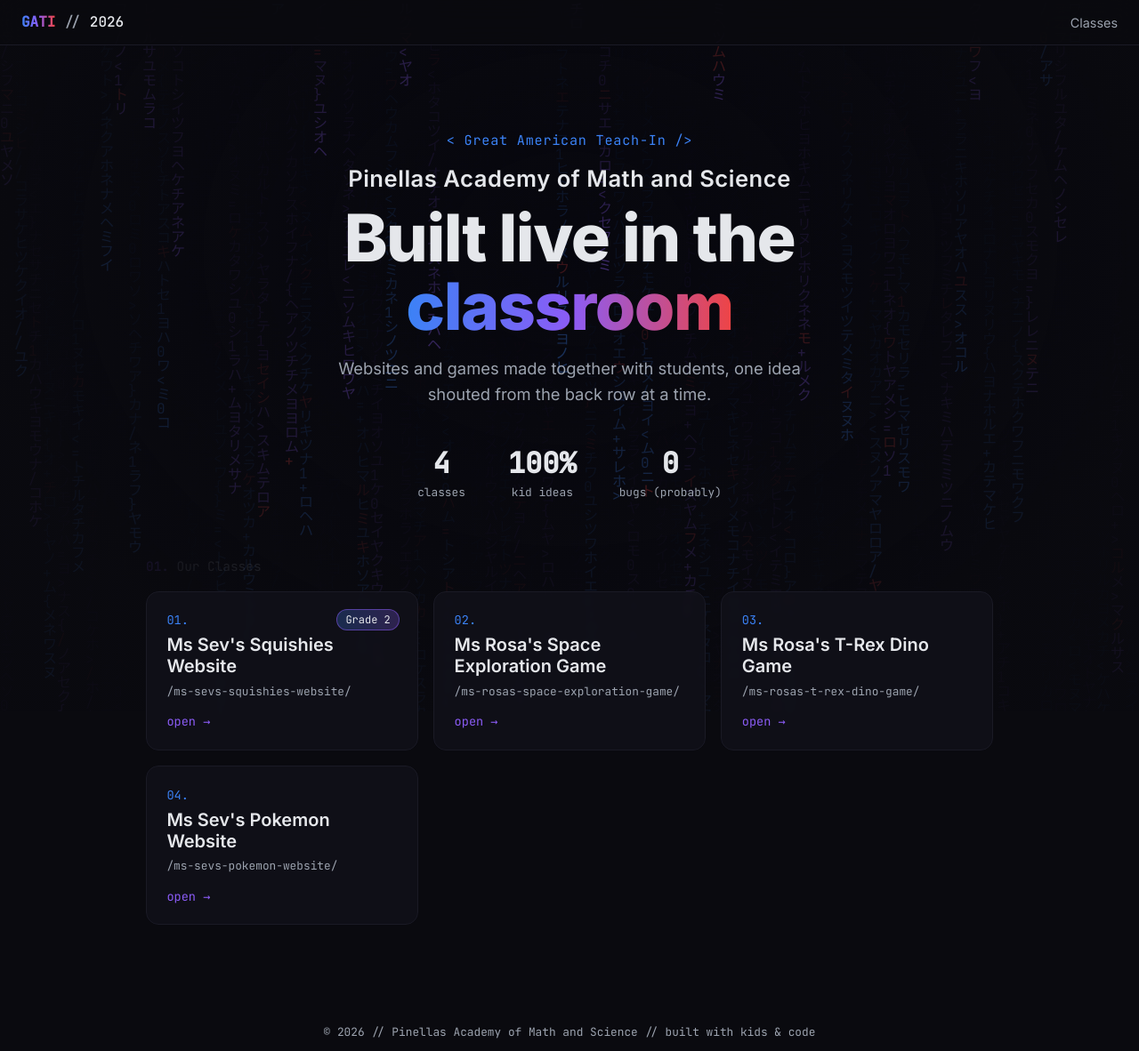
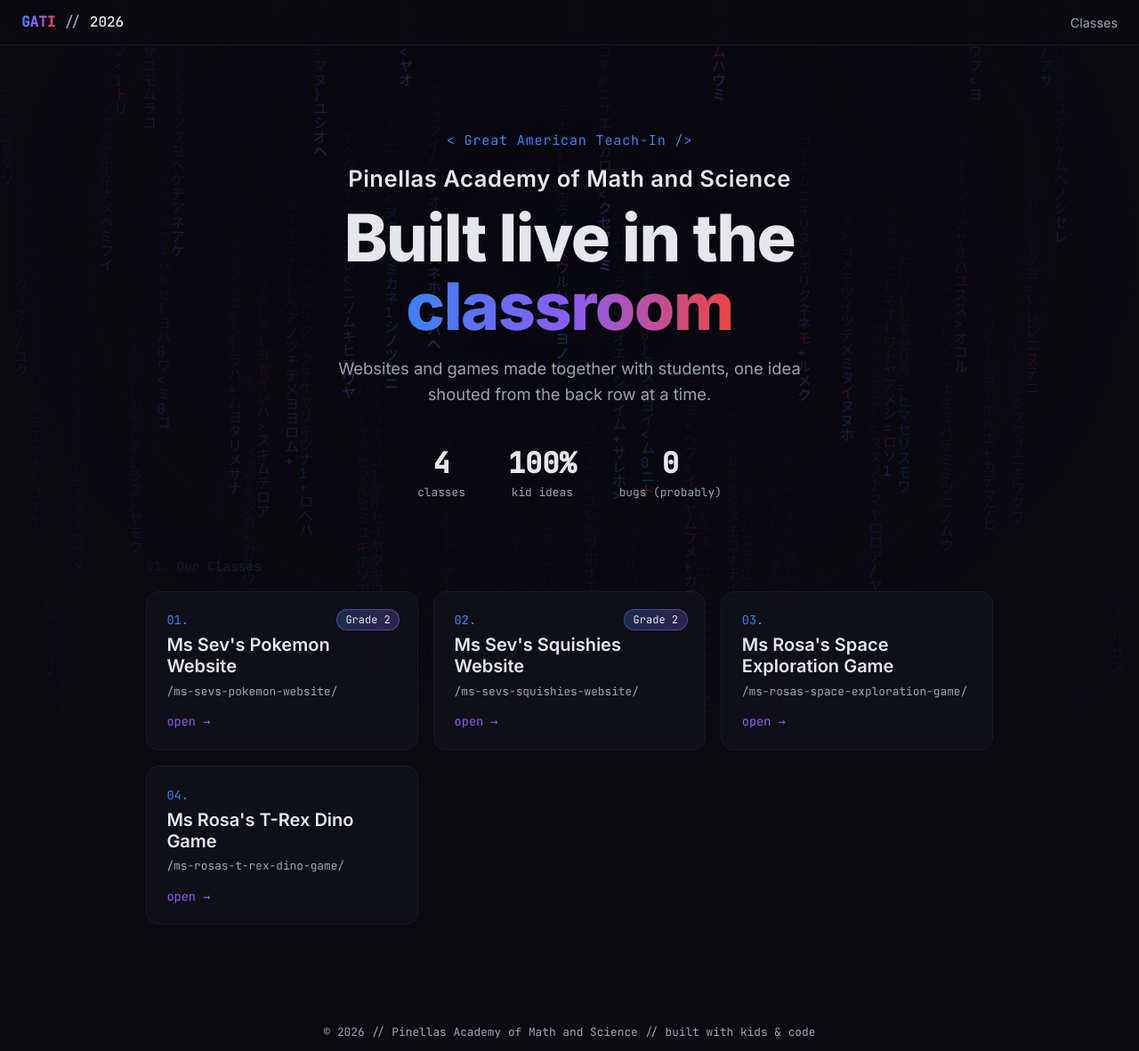
Before and after one commit to alexhackney/gati2026, a plain HTML site: page public/index.html in a window 1280 px wide. Shown: the top 1182 px of the page at 89% size. Drawn offline with Linux system fonts and the light colour scheme.

Commit message:
updated ms-sevs-pokemon-website

```diff
--- a/public/index.html
+++ b/public/index.html
@@ -93,10 +93,10 @@
 
   <div class="section-title" id="classes"><b>01.</b> Our Classes</div>
   <main>
-      <a class="card" style="--i:0" href="ms-sevs-squishies-website/"><span class="num">01.</span><span class="grade">Grade 2</span><strong>Ms Sev&#x27;s Squishies Website</strong><code>/ms-sevs-squishies-website/</code><span class="go">open &rarr;</span></a>
-      <a class="card" style="--i:1" href="ms-rosas-space-exploration-game/"><span class="num">02.</span><strong>Ms Rosa&#x27;s Space Exploration Game</strong><code>/ms-rosas-space-exploration-game/</code><span class="go">open &rarr;</span></a>
-      <a class="card" style="--i:2" href="ms-rosas-t-rex-dino-game/"><span class="num">03.</span><strong>Ms Rosa&#x27;s T-Rex Dino Game</strong><code>/ms-rosas-t-rex-dino-game/</code><span class="go">open &rarr;</span></a>
-      <a class="card" style="--i:3" href="ms-sevs-pokemon-website/"><span class="num">04.</span><strong>Ms Sev&#x27;s Pokemon Website</strong><code>/ms-sevs-pokemon-website/</code><span class="go">open &rarr;</span></a>
+      <a class="card" style="--i:0" href="ms-sevs-pokemon-website/"><span class="num">01.</span><span class="grade">Grade 2</span><strong>Ms Sev&#x27;s Pokemon Website</strong><code>/ms-sevs-pokemon-website/</code><span class="go">open &rarr;</span></a>
+      <a class="card" style="--i:1" href="ms-sevs-squishies-website/"><span class="num">02.</span><span class="grade">Grade 2</span><strong>Ms Sev&#x27;s Squishies Website</strong><code>/ms-sevs-squishies-website/</code><span class="go">open &rarr;</span></a>
+      <a class="card" style="--i:2" href="ms-rosas-space-exploration-game/"><span class="num">03.</span><strong>Ms Rosa&#x27;s Space Exploration Game</strong><code>/ms-rosas-space-exploration-game/</code><span class="go">open &rarr;</span></a>
+      <a class="card" style="--i:3" href="ms-rosas-t-rex-dino-game/"><span class="num">04.</span><strong>Ms Rosa&#x27;s T-Rex Dino Game</strong><code>/ms-rosas-t-rex-dino-game/</code><span class="go">open &rarr;</span></a>
   </main>
 
   <footer>&copy; 2026 // Pinellas Academy of Math and Science // built with kids &amp; code</footer>
--- /dev/null
+++ b/public/ms-sevs-pokemon-website/meta.json
@@ -0,0 +1 @@
+{"grade": 2}
```
